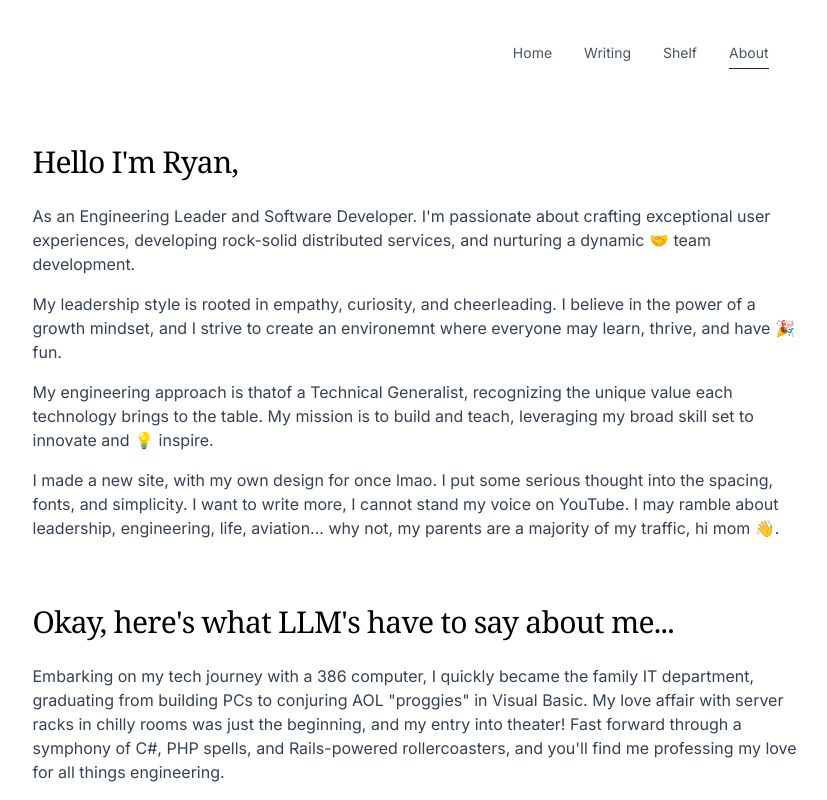
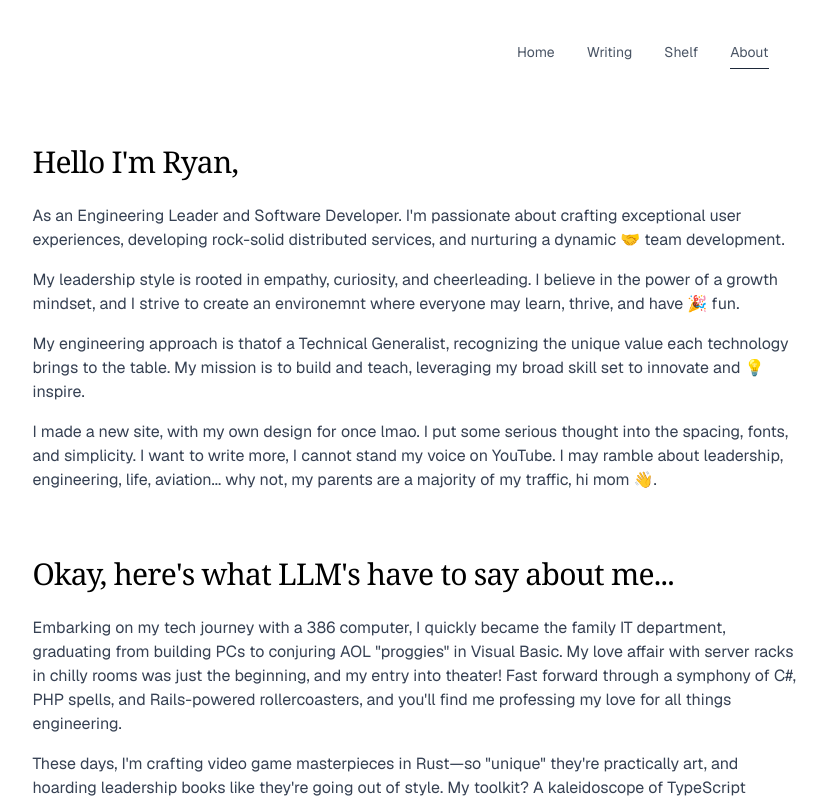
Before and after one commit to ryanyogan/2025-ryanyogan.com, a Next.js app: page /about in a window 1280 px wide. Shown: the top 800 px of the page, without its empty margins (216-1043 px from the left). Built offline with nearby package versions, Linux system fonts and the light colour scheme.

Commit message:
geist and cache

```diff
--- a/src/app/layout.tsx
+++ b/src/app/layout.tsx
@@ -1,6 +1,8 @@
 import { Analytics } from "@vercel/analytics/react";
 import { SpeedInsights } from "@vercel/speed-insights/next";
 import { Inter } from "next/font/google";
+
+import { GeistSans } from "geist/font/sans";
 
 import { NameTitle } from "@/components/name-title";
 import "@/styles/globals.css";
@@ -23,7 +25,7 @@ export default function RootLayout({
   children: React.ReactNode;
 }) {
   return (
-    <html lang="en" className={`${inter.variable}`}>
+    <html lang="en" className={`${GeistSans.variable}`}>
       <body className="font-sans bg-white antialiased text-gray-900">
         <div className="max-w-3xl lg:max-w-4xl xl:max-w-4xl mx-auto px-4 sm:px-6 lg:px-8">
           <main className="sm:mt-6 mt-4 mb-24">
--- a/src/app/page.tsx
+++ b/src/app/page.tsx
@@ -1,10 +1,11 @@
 import { RecentRepositories } from "@/components/recent-repositories";
 import { RecentWriting } from "@/components/recent-writing";
 import { getRecentRepos } from "@/lib/github";
+import { unstable_cacheLife as cacheLife } from "next/cache";
 
 export default async function Home() {
-  // "use cache";
-  // cacheLife("hours");
+  "use cache";
+  cacheLife("hours");
 
   const { repos: recentRepos } = await getRecentRepos(4);
 
--- a/src/styles/globals.css
+++ b/src/styles/globals.css
@@ -1,7 +1,7 @@
 @import "tailwindcss";
 
 @theme {
-  --font-sans: var(--font-inter);
+  --font-sans: var(--font-geist-sans);
 }
 
 @layer base {
```
